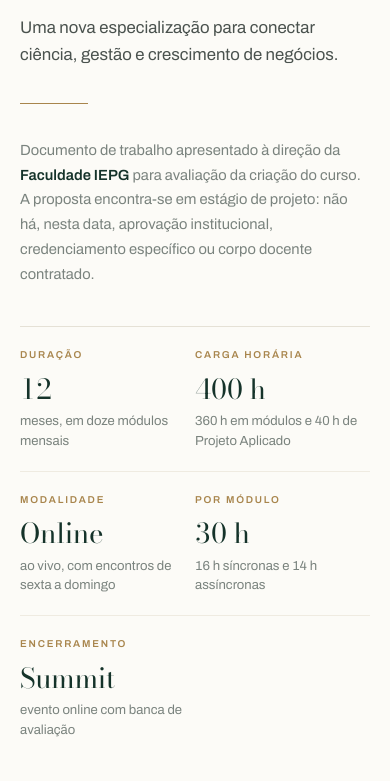
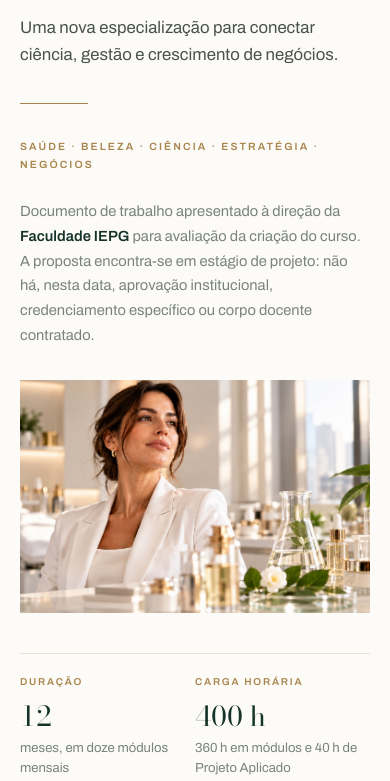
Before and after one commit to gsantosmtl-ai/pos-marketing-saude-beleza, a plain HTML site: page index.html in a window 390 px wide. Shown: the part 319-1100 px from the top of the page. Drawn offline with nearby package versions, Linux system fonts and the light colour scheme.

Commit message:
Coloca fotografia na abertura e elimina o corte das imagens
- A faixa de imagem passa a exibir a foto na proporcao original, sem
  altura forcada: nada mais e cortado
- A abertura ganha fotografia ao lado do titulo, como nas referencias
- Os cinco termos institucionais viram uma linha sob o filete dourado
- O carregador de imagens passa a cobrir tambem a foto da abertura

Co-Authored-By: Claude Opus 5 <noreply@anthropic.com>

```diff
--- a/index.html
+++ b/index.html
@@ -87,12 +87,23 @@ li:last-child{margin-bottom:0}
 .hero{padding:clamp(56px,10vw,120px) 0 clamp(40px,6vw,72px)}
 .hero .d1{margin:0 0 26px}
 .hero .lede{max-width:34ch}
-.hero-grid{display:grid; grid-template-columns:minmax(0,1fr) auto; gap:48px; align-items:start}
+.hero-grid{display:grid; grid-template-columns:minmax(0,1fr) auto; gap:clamp(32px,5vw,70px); align-items:start}
+.hero-figure{margin:0; width:clamp(240px,32vw,380px)}
+.hero-figure img{width:100%; aspect-ratio:4/5; object-fit:cover; object-position:34% 38%}
+.hero-words{
+  font-size:10.5px; font-weight:600; letter-spacing:.2em; text-transform:uppercase;
+  color:var(--gold); margin:0 0 26px;
+}
 .hero-side{
   text-align:right; font-size:10.5px; font-weight:600; letter-spacing:.2em;
   text-transform:uppercase; color:var(--muted); line-height:2.5; padding-top:8px;
 }
-@media (max-width:820px){.hero-grid{grid-template-columns:1fr} .hero-side{display:none}}
+@media (max-width:820px){
+  .hero-grid{grid-template-columns:1fr}
+  .hero-side{display:none}
+  .hero-figure{width:100%; max-width:420px}
+  .hero-figure img{aspect-ratio:3/2; object-position:34% 34%}
+}
 .goldrule{width:68px; height:1px; background:var(--gold); margin:34px 0}
 .recipient{
   font-size:.92rem; color:var(--muted); max-width:46ch;
@@ -271,7 +282,7 @@ details.mod[open] .mod-ttl{color:var(--gold)}
 
 /* ---------------- plates (optional imagery) ---------------- */
 .plate{margin:0; padding:0}
-.plate img{width:100%; height:clamp(220px,34vw,440px); object-fit:cover}
+.plate img{width:100%; height:auto}
 .plate figcaption{font-size:.82rem; color:var(--muted); padding:12px var(--pad) 0; max-width:var(--maxw); margin:0 auto}
 
 /* ---------------- close ---------------- */
@@ -313,9 +324,10 @@ html.js .rise.in{opacity:1; transform:none; transition:opacity .55s cubic-bezier
 <h1 class="d1">Marketing em<br>Saúde e Beleza</h1>
 <p class="lede">Uma nova especialização para conectar ciência, gestão e crescimento de negócios.</p>
 <div class="goldrule"></div>
+<p class="hero-words">Saúde · Beleza · Ciência · Estratégia · Negócios</p>
 <p class="recipient">Documento de trabalho apresentado à direção da <b>Faculdade IEPG</b> para avaliação da criação do curso. A proposta encontra-se em estágio de projeto: não há, nesta data, aprovação institucional, credenciamento específico ou corpo docente contratado.</p>
 </div>
-<div class="hero-side">Saúde<br>Beleza<br>Ciência<br>Estratégia<br>Negócios</div>
+<figure class="hero-figure rise" hidden data-src="img/00-hero.jpg"><img alt="Profissional de jaleco branco em clínica de estética, ao lado de frascos de cosméticos e vidraria de laboratório"></figure>
 </div>
 
 <dl class="spec">
@@ -387,7 +399,6 @@ html.js .rise.in{opacity:1; transform:none; transition:opacity .55s cubic-bezier
 <h3 class="block-h" style="margin-top:46px">Possibilidades de atuação do egresso</h3>
 <div class="chips"><span class="chip">Clínica e consultório próprios</span><span class="chip">Gestão de marketing em clínicas e redes</span><span class="chip">Farmácia magistral e de manipulação</span><span class="chip">Indústria cosmética e terceiristas</span><span class="chip">Distribuição e varejo do setor</span><span class="chip">Consultoria e docência em áreas correlatas</span></div>
 <p class="src">O ingresso observa os critérios aplicáveis aos cursos de pós-graduação <em>lato sensu</em> e as normas internas da instituição, a serem definidos pela coordenação acadêmica.</p></div></div></div></section>
-<figure class="plate rise" hidden data-src="img/02-publico.jpg"><img alt="Profissional de jaleco branco em clínica, ao lado de frascos de cosméticos e vidraria de laboratório"><figcaption>Imagem ilustrativa, sem vínculo com alunos ou docentes da instituição.</figcaption></figure>
 <section class="sec " id="diferenciais"><div class="wrap"><div class="sec-grid">
 <div class="sec-head rise sticky-head">
 <span class="secno">07</span><h2 class="d2">Diferenciais e competências desenvolvidas</h2>
@@ -543,7 +554,7 @@ html.js .rise.in{opacity:1; transform:none; transition:opacity .55s cubic-bezier
   }
 
   // optional imagery: a plate appears only when its file exists
-  [].slice.call(document.querySelectorAll('.plate[data-src]')).forEach(function(fig){
+  [].slice.call(document.querySelectorAll('[data-src]')).forEach(function(fig){
     var img = fig.querySelector('img'); if (!img) return;
     img.addEventListener('load', function(){ fig.hidden = false; });
     img.addEventListener('error', function(){ fig.remove(); });
```
Also changed, not shown: img/00-hero.jpg (added), img/02-publico.jpg (deleted).
